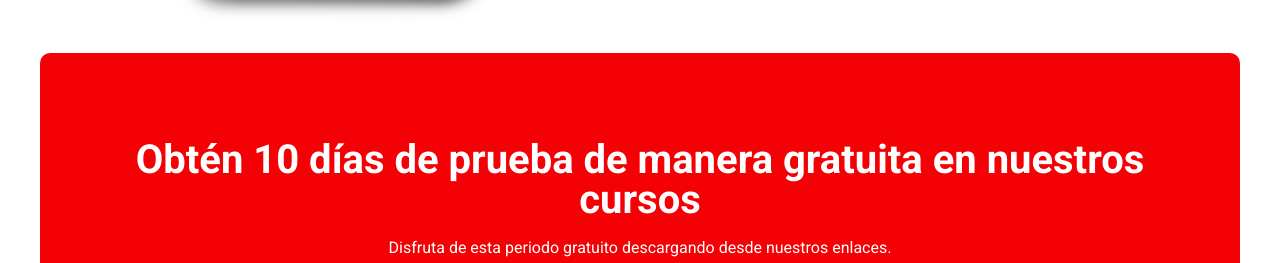
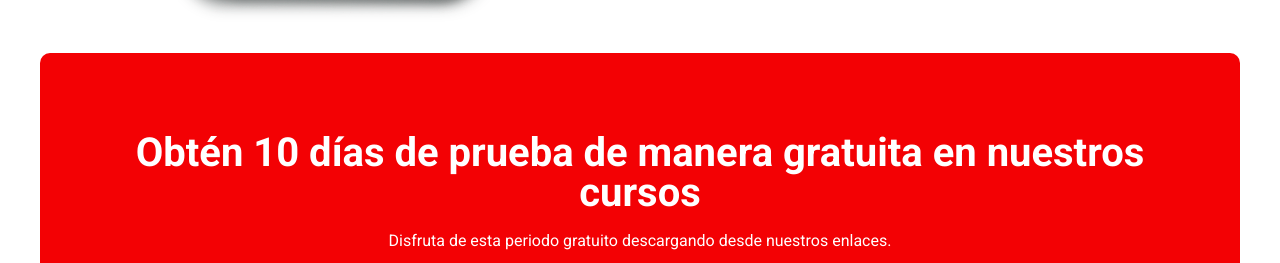
Before and after one commit to MartinSchvartz/DesafioZeroQ, a plain HTML site: page index.html in a window 1280 px wide. Shown: the part 1332-1595 px from the top of the page. Drawn offline with Linux system fonts and the light colour scheme.

Commit message:
padding added2

```diff
--- a/index.html
+++ b/index.html
@@ -66,7 +66,7 @@
             </section>
         </div>
         <div class="row">
-            <div class="full-width-section red-background robotoText" style="padding: 77px">
+            <div class="full-width-section red-background full-width-padding robotoText">
                     <h2>Obtén 10 días de prueba de manera gratuita en nuestros cursos</h2>
                     <p>Disfruta de esta periodo gratuito descargando desde nuestros enlaces.</p>
                     <div style="margin-top:10px">
--- a/styles.css
+++ b/styles.css
@@ -48,8 +48,11 @@ body {
     flex: 0 100%;
     justify-content: center;
 }
+.full-width-padding{
+    padding: 25px;
+}
 .full-width-section h2 {
-    font-size: 30px;
+    font-size: 25px;
     font-weight: 700;
     margin: 10px 0;
     line-height: 30px;
@@ -172,10 +175,6 @@ body {
 }
 
 
-
-.red-background h2{
-    font-size: 20px;
-}
 
 
 
@@ -324,7 +323,9 @@ body {
         line-height: 40px;
         margin: 10px 0;
     }
-
+    .full-width-padding{
+        padding: 70px;
+    }
     .text-item {
         margin-left: 19px;
     }
```
